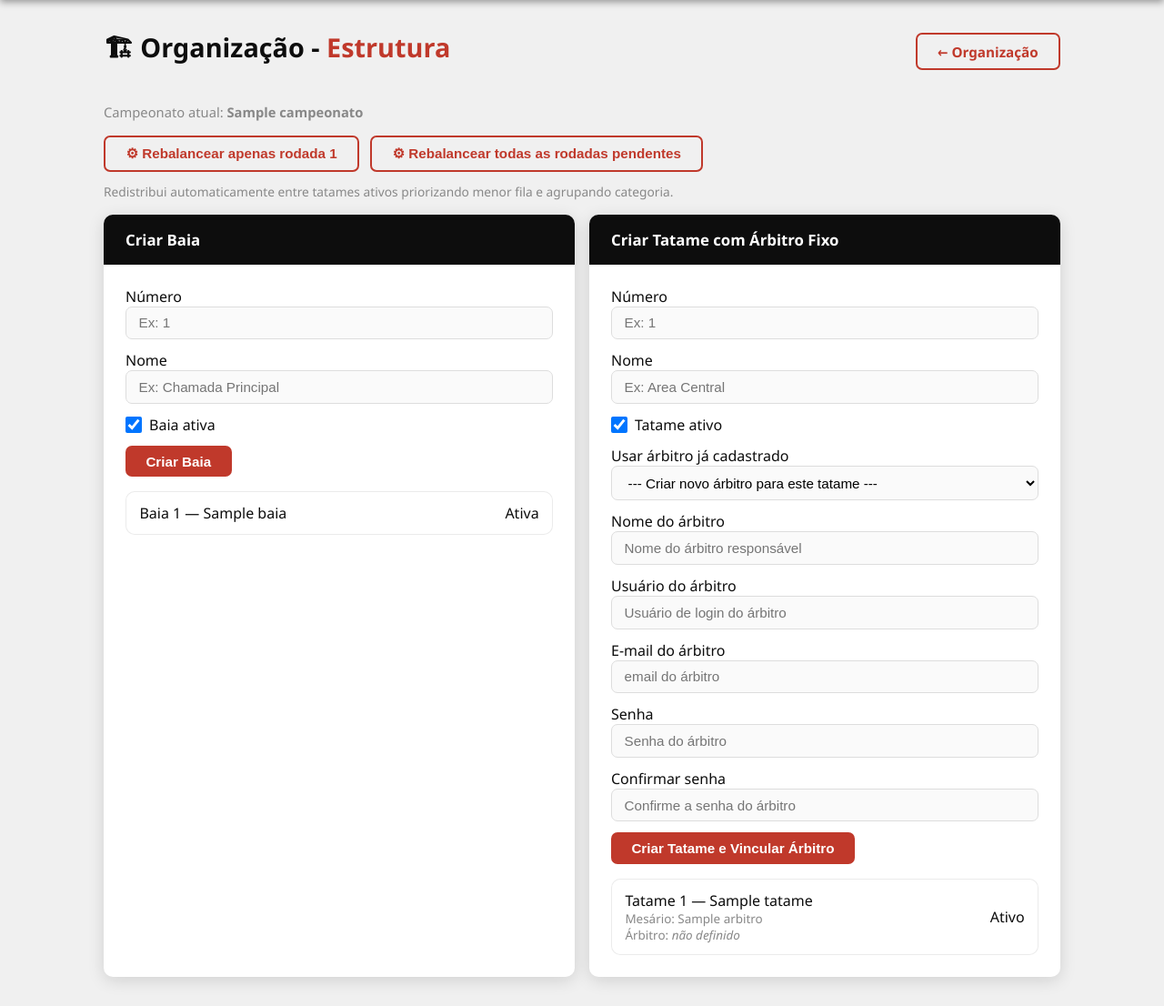
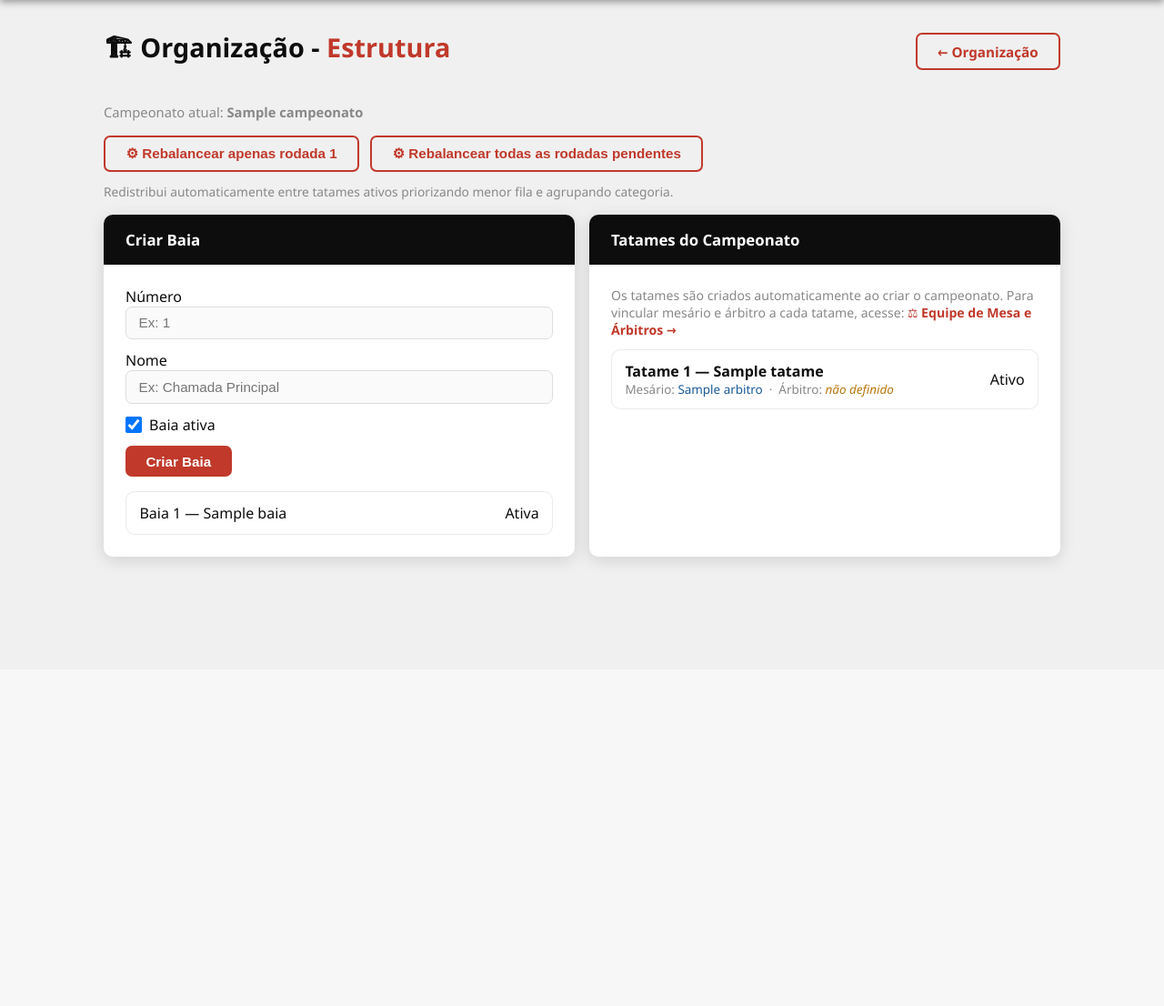
Before and after one commit to CLEBER161/Campeonatos_Jiujtsu, a Django app: page /organizacao/estrutura/ in a window 1280 px wide. Shown: the part 64-1170 px from the top of the page at 91% size. After the commit the page ends 688 px from the top, so only its background shows below. Run offline with Django 5.2, Linux system fonts and the light colour scheme; a user stored in the database is signed in; tables that the repository leaves empty hold one stand-in row (values such as "Sample post").

Commit message:
fix: simplificar tela de estrutura e corrigir import User em views

```diff
--- a/campeonato/views.py
+++ b/campeonato/views.py
@@ -3,6 +3,7 @@ from django.shortcuts import render, redirect, get_object_or_404
 from django.contrib import messages
 from django.contrib.auth import authenticate, login, logout
 from django.contrib.auth.decorators import login_required
+from django.contrib.auth.models import User
 from django.db import transaction
 from django.db.models import Q, Count
 from django.http import JsonResponse
--- a/templates/campeonato/organizacao_estrutura.html
+++ b/templates/campeonato/organizacao_estrutura.html
@@ -47,41 +47,32 @@
   </div>
 
   <div class="card">
-    <div class="card-header">Criar Tatame com Árbitro Fixo</div>
+    <div class="card-header">Tatames do Campeonato</div>
     <div class="card-body">
-      <form method="post" action="{% url 'organizacao_criar_tatame' %}" style="display:grid;gap:0.75rem;">
-        {% csrf_token %}
-        <input type="hidden" name="next" value="{% url 'organizacao_estrutura' %}">
-        <label>Número{{ tatame_form.numero }}</label>
-        <label>Nome{{ tatame_form.nome }}</label>
-        <label style="display:flex;gap:0.5rem;align-items:center;">{{ tatame_form.ativo }} Tatame ativo</label>
-        <label>Usar árbitro já cadastrado{{ tatame_form.arbitro_existente }}</label>
-        <label>Nome do árbitro{{ tatame_form.arbitro_nome }}</label>
-        <label>Usuário do árbitro{{ tatame_form.arbitro_username }}</label>
-        <label>E-mail do árbitro{{ tatame_form.arbitro_email }}</label>
-        <label>Senha{{ tatame_form.arbitro_password1 }}</label>
-        <label>Confirmar senha{{ tatame_form.arbitro_password2 }}</label>
-        <div><button type="submit" class="btn btn-primary">Criar Tatame e Vincular Árbitro</button></div>
-      </form>
-
-      <div style="margin-top:1rem;display:grid;gap:0.5rem;">
+      <div style="margin-bottom:0.75rem;font-size:0.88rem;color:var(--cinza);">
+        Os tatames são criados automaticamente ao criar o campeonato.
+        Para vincular mesário e árbitro a cada tatame, acesse:
+        <a href="{% url 'organizacao_arbitros' %}" style="color:var(--vermelho);font-weight:600;">⚖ Equipe de Mesa e Árbitros →</a>
+      </div>
+      <div style="display:grid;gap:0.5rem;">
         {% for tatame in tatames %}
         <div class="card" style="box-shadow:none;border:1px solid rgba(0,0,0,0.08);">
-          <div class="card-body" style="padding:0.75rem 0.9rem;display:flex;justify-content:space-between;align-items:center;gap:0.75rem;">
+          <div class="card-body" style="padding:0.75rem 0.9rem;display:flex;justify-content:space-between;align-items:center;gap:0.75rem;flex-wrap:wrap;">
             <div>
-              <div>{{ tatame }}</div>
-              {% with eq=tatame_equipe_dict|default_if_none:'' %}
+              <strong>{{ tatame }}</strong>
               {% for tid, info in tatame_equipe_dict.items %}{% if tid == tatame.id %}
-              <div style="font-size:0.84rem;color:var(--cinza);">Mesário: {% if info.mesario %}{{ info.mesario.arbitro.nome }}{% else %}<em>não definido</em>{% endif %}</div>
-              <div style="font-size:0.84rem;color:var(--cinza);">Árbitro: {% if info.arbitro %}{{ info.arbitro.arbitro.nome }}{% else %}<em>não definido</em>{% endif %}</div>
+              <div style="font-size:0.84rem;color:var(--cinza);">
+                Mesário: {% if info.mesario %}<span style="color:#1a5a96;">{{ info.mesario.arbitro.nome }}</span>{% else %}<em style="color:#b9770e;">não definido</em>{% endif %}
+                &nbsp;·&nbsp;
+                Árbitro: {% if info.arbitro %}<span style="color:#1a5a96;">{{ info.arbitro.arbitro.nome }}</span>{% else %}<em style="color:#b9770e;">não definido</em>{% endif %}
+              </div>
               {% endif %}{% endfor %}
-              {% endwith %}
             </div>
             <span class="badge {% if tatame.ativo %}badge-success{% else %}badge-warning{% endif %}">{% if tatame.ativo %}Ativo{% else %}Inativo{% endif %}</span>
           </div>
         </div>
         {% empty %}
-        <div style="color:var(--cinza);">Nenhum tatame cadastrado.</div>
+        <div style="color:var(--cinza);">Nenhum tatame. Crie um campeonato com quantidade de tatames definida.</div>
         {% endfor %}
       </div>
     </div>
```
Also changed, not shown: 1 other file.
